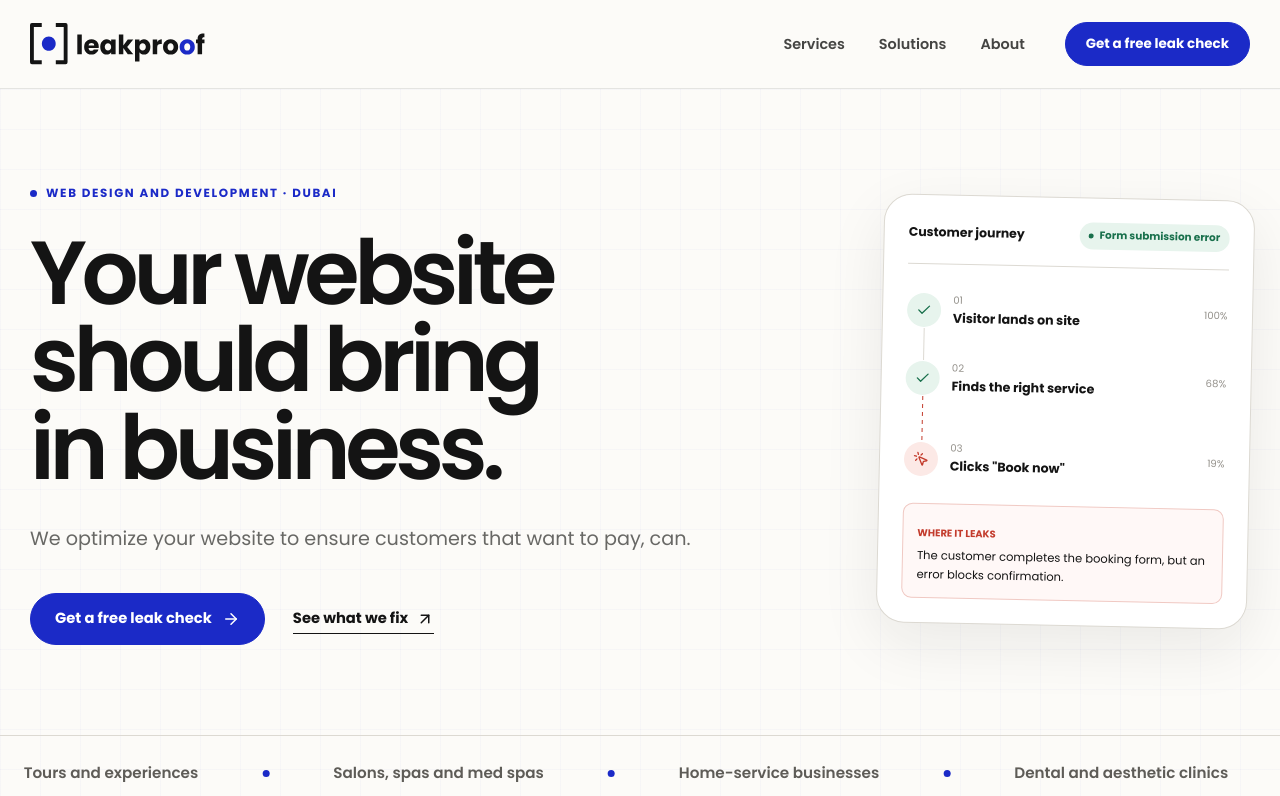
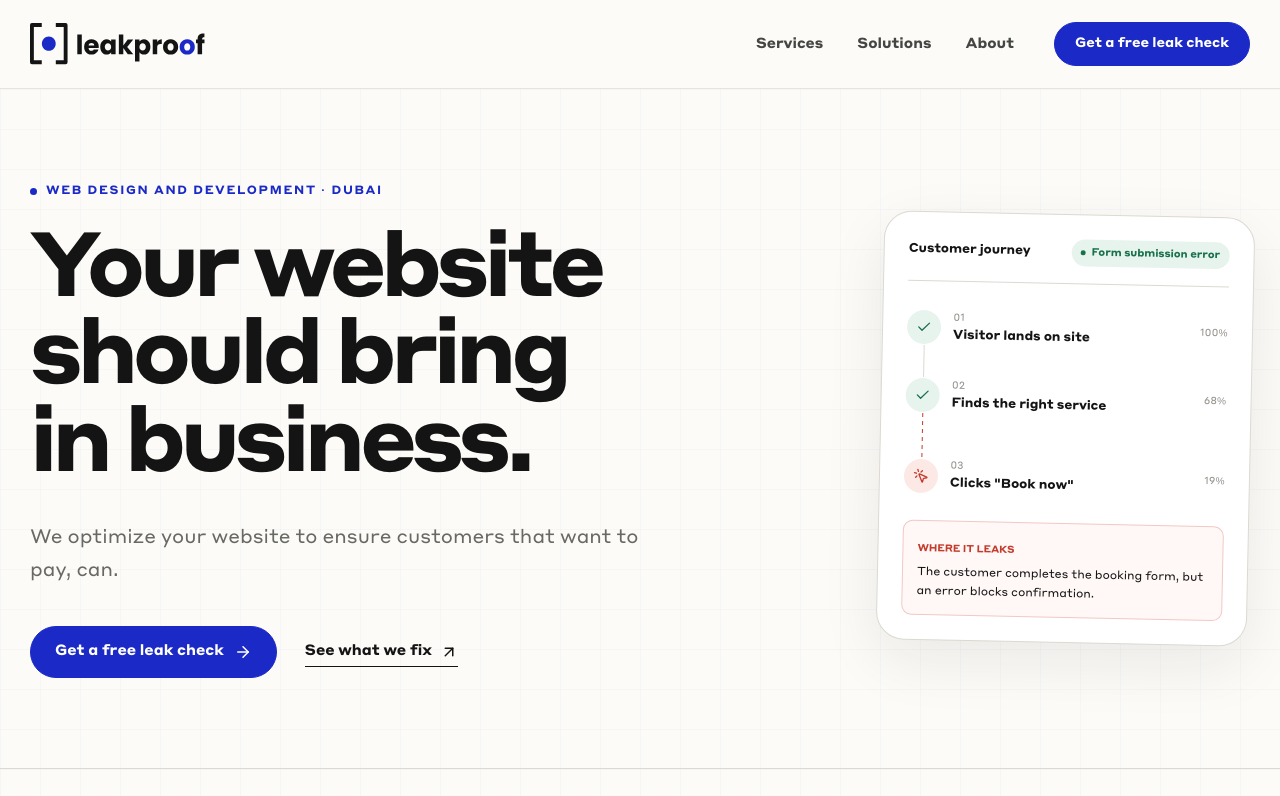
Before and after one commit to AdiKsOnDev/leakproof, a React (Vite) app: page /#/ in a window 1280 px wide. Shown: the top 796 px of the page. Built offline with nearby package versions, Linux system fonts and the light colour scheme.

Commit message:
refactor(site-ui): replace Poppins with Styrene A

```diff
--- a/index.html
+++ b/index.html
@@ -9,12 +9,6 @@
       content="Leakproof fixes the website problems that cost Dubai businesses bookings, enquiries and orders."
     />
     <link rel="icon" type="image/svg+xml" href="/assets/favicon.svg" />
-    <link rel="preconnect" href="https://fonts.googleapis.com" />
-    <link rel="preconnect" href="https://fonts.gstatic.com" crossorigin />
-    <link
-      href="https://fonts.googleapis.com/css2?family=Poppins:ital,wght@0,400;0,500;0,600;0,700;0,800;1,400&display=swap"
-      rel="stylesheet"
-    />
     <title>Leakproof | Websites built to convert</title>
   </head>
   <body>
--- a/src/styles/_base.scss
+++ b/src/styles/_base.scss
@@ -15,7 +15,7 @@ body {
   min-width: 320px;
   background: $paper;
   color: $ink;
-  font-family: 'Poppins', sans-serif;
+  font-family: $font-sans;
   font-size: 16px;
   line-height: 1.6;
   -webkit-font-smoothing: antialiased;
@@ -25,7 +25,7 @@ body,
 button,
 input,
 textarea {
-  font-family: 'Poppins', sans-serif;
+  font-family: $font-sans;
 }
 
 h1,
@@ -38,7 +38,7 @@ p {
 h1,
 h2,
 h3 {
-  font-family: 'Poppins', sans-serif;
+  font-family: $font-sans;
   text-wrap: balance;
 }
 
@@ -71,7 +71,7 @@ blockquote {
 
 em {
   color: $blue;
-  font-family: 'Poppins', sans-serif;
+  font-family: $font-sans;
   font-style: italic;
   font-weight: 400;
 }
@@ -170,7 +170,7 @@ textarea:focus-visible {
 }
 
 .lead {
-  font-family: 'Poppins', sans-serif;
+  font-family: $font-sans;
   font-size: clamp(1.25rem, 2vw, 1.65rem);
   letter-spacing: -0.025em;
   line-height: 1.45;
--- a/src/styles/_components.scss
+++ b/src/styles/_components.scss
@@ -84,7 +84,7 @@
 .hero-stat strong {
   display: block;
   color: $blue;
-  font-family: 'Poppins', sans-serif;
+  font-family: $font-sans;
   font-size: 4.5rem;
   letter-spacing: -0.07em;
   line-height: 1;
--- /dev/null
+++ b/src/styles/_fonts.scss
@@ -0,0 +1,39 @@
+@font-face {
+  font-family: 'Styrene A';
+  src: url('../../assets/fonts/sans/Styrene/StyreneA-Regular-Trial-BF63f6cbd970ee9.otf') format('opentype');
+  font-style: normal;
+  font-weight: 400;
+  font-display: swap;
+}
+
+@font-face {
+  font-family: 'Styrene A';
+  src: url('../../assets/fonts/sans/Styrene/StyreneA-RegularItalic-Trial-BF63f6cbd94325f.otf') format('opentype');
+  font-style: italic;
+  font-weight: 400;
+  font-display: swap;
+}
+
+@font-face {
+  font-family: 'Styrene A';
+  src: url('../../assets/fonts/sans/Styrene/StyreneA-Medium-Trial-BF63f6cbdb24b6d.otf') format('opentype');
+  font-style: normal;
+  font-weight: 500;
+  font-display: swap;
+}
+
+@font-face {
+  font-family: 'Styrene A';
+  src: url('../../assets/fonts/sans/Styrene/StyreneA-Bold-Trial-BF63f6cbda1877f.otf') format('opentype');
+  font-style: normal;
+  font-weight: 700;
+  font-display: swap;
+}
+
+@font-face {
+  font-family: 'Styrene A';
+  src: url('../../assets/fonts/sans/Styrene/StyreneA-Black-Trial-BF63f6cbd9da245.otf') format('opentype');
+  font-style: normal;
+  font-weight: 900;
+  font-display: swap;
+}
--- a/src/styles/_pages.scss
+++ b/src/styles/_pages.scss
@@ -174,7 +174,7 @@
   align-items: center;
   gap: 64px;
   color: #5e5c57;
-  font-family: 'Poppins', sans-serif;
+  font-family: $font-sans;
   font-size: 0.95rem;
   font-weight: 600;
   white-space: nowrap;
@@ -647,7 +647,7 @@
 
 .industry-hero__metric strong {
   display: block;
-  font-family: 'Poppins', sans-serif;
+  font-family: $font-sans;
   font-size: 3.5rem;
   letter-spacing: -0.07em;
   line-height: 1;
@@ -1041,7 +1041,7 @@
 
 .industry-principle blockquote {
   margin: 0;
-  font-family: 'Poppins', sans-serif;
+  font-family: $font-sans;
   font-size: clamp(1.7rem, 3vw, 2.5rem);
   font-weight: 600;
   letter-spacing: -0.04em;
@@ -1090,7 +1090,7 @@
   display: block;
   margin-bottom: 45px;
   color: #9ca5ff;
-  font-family: 'Poppins', sans-serif;
+  font-family: $font-sans;
   font-size: clamp(2.8rem, 5vw, 4.4rem);
   font-weight: 600;
   letter-spacing: -0.07em;
--- a/src/styles/_tokens.scss
+++ b/src/styles/_tokens.scss
@@ -14,3 +14,4 @@ $radius-small: 10px;
 $radius: 18px;
 $radius-large: 28px;
 $shadow: 0 20px 60px rgba(20, 20, 20, 0.08);
+$font-sans: 'Styrene A', sans-serif;
--- a/src/styles/main.scss
+++ b/src/styles/main.scss
@@ -1,3 +1,4 @@
+@use 'fonts';
 @use 'base';
 @use 'intro';
 @use 'layout';
```
